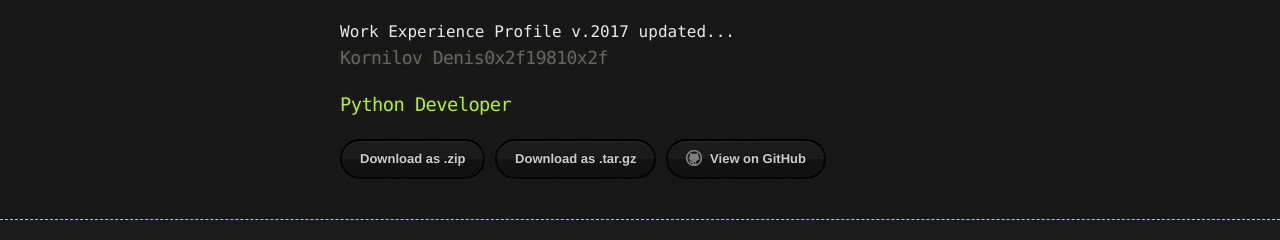
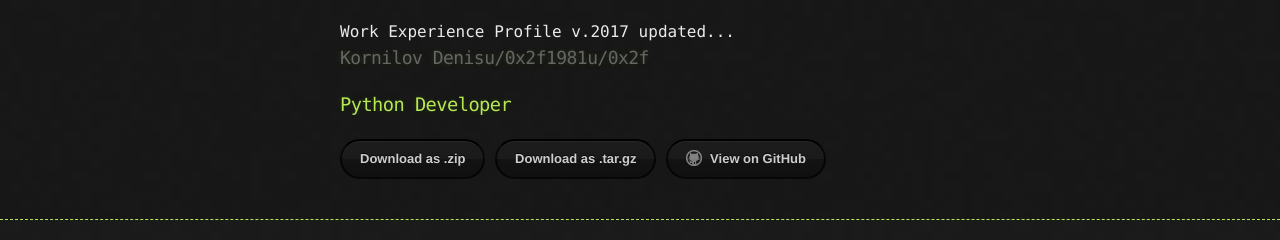
Before and after one commit to kornilov1981/kornilov1981.github.io, a Jekyll site: the page built from index.md, in a window 1280 px wide and 900 px high. Shown: the top 240 px of the window. Built offline with Jekyll 4.4.1, drawn with Linux system fonts in a browser that asks for light colours.

Commit message:
Update default.html

```diff
--- a/_layouts/default.html
+++ b/_layouts/default.html
@@ -15,7 +15,7 @@
         Work Experience Profile v.2017 updated...
 		<h2 id="header-2">
 			<a href="#header-2"></a>
-			Kornilov Denis0x2f19810x2f
+			Kornilov Denisu/0x2f1981u/0x2f
 	         </h2>
 	      <h3 id="header-3">
 		      <a href="#header-3"></a>
```
